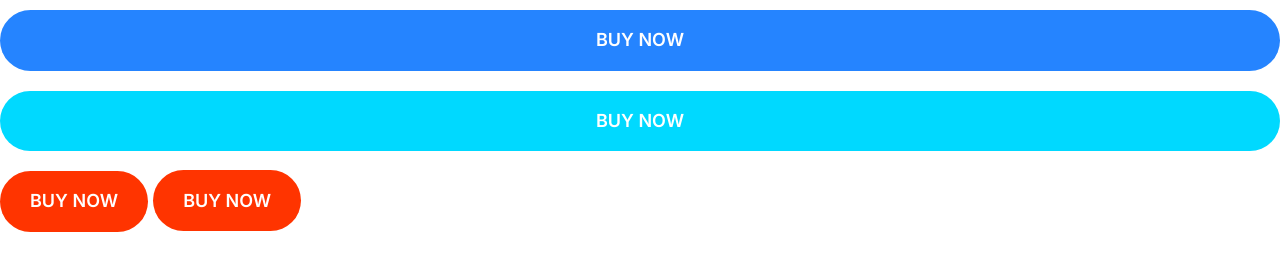
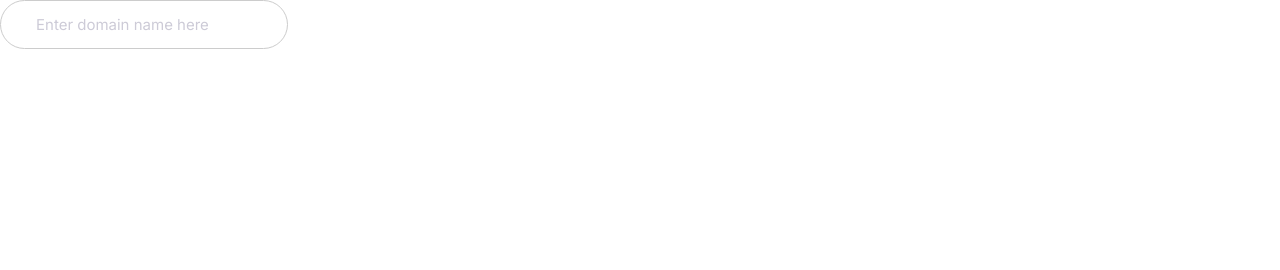
Before and after one commit to ali-ab-2003/Moshify-2-, a plain HTML site: page index.html in a window 1280 px wide. Drawn offline with Linux system fonts and the light colour scheme.

Commit message:
added inputs component

```diff
--- a/code/css/styles.css
+++ b/code/css/styles.css
@@ -244,3 +244,24 @@ a {
         font-size: 1.5rem;
     }
 }
+
+/* Input Containers*/
+
+.input {
+    padding: 1.5rem 3.5rem;
+    border: 1px solid #ccc;
+    border-radius: 30px;
+    outline: 0;
+    color: var(--color-headings);
+    font-size: 2rem;
+}
+
+::placeholder {
+    color: #cdcbd7;
+}
+
+@media screen and (min-width: 1024px) {
+    .input {
+        font-size: 1.5rem;
+    }
+}
--- a/index.html
+++ b/index.html
@@ -14,10 +14,7 @@
 </head>
 
 <body>
-    <button class="btn btn--primary btn--block">Buy Now</button>
-    <button class="btn btn--secondary btn--block">Buy Now</button>
-    <button class="btn btn--accent">Buy Now</button>
-    <a href="" class="btn btn--accent">Buy Now</a>
+    <input type="text" class="input" placeholder="Enter domain name here">
 </body>
 
 </html>
```
Also changed, not shown: code/components/inputs.html (added, +1 -0 lines).
